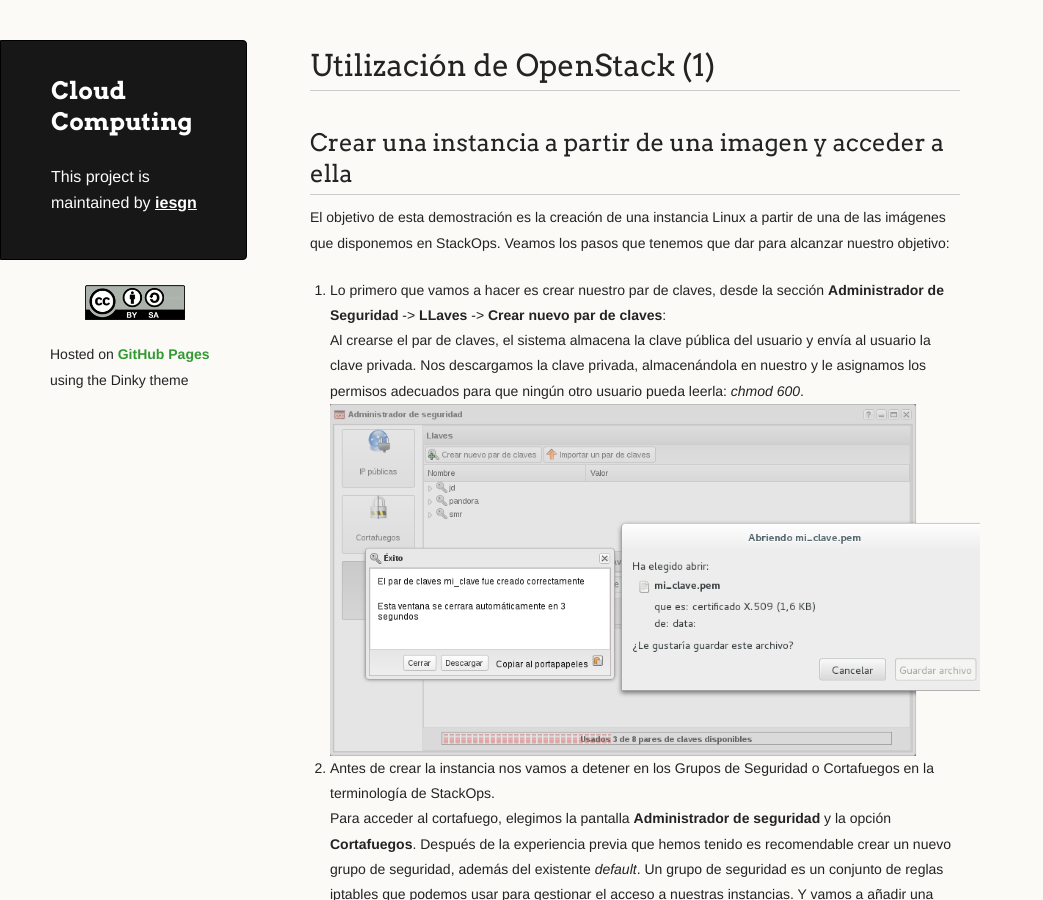
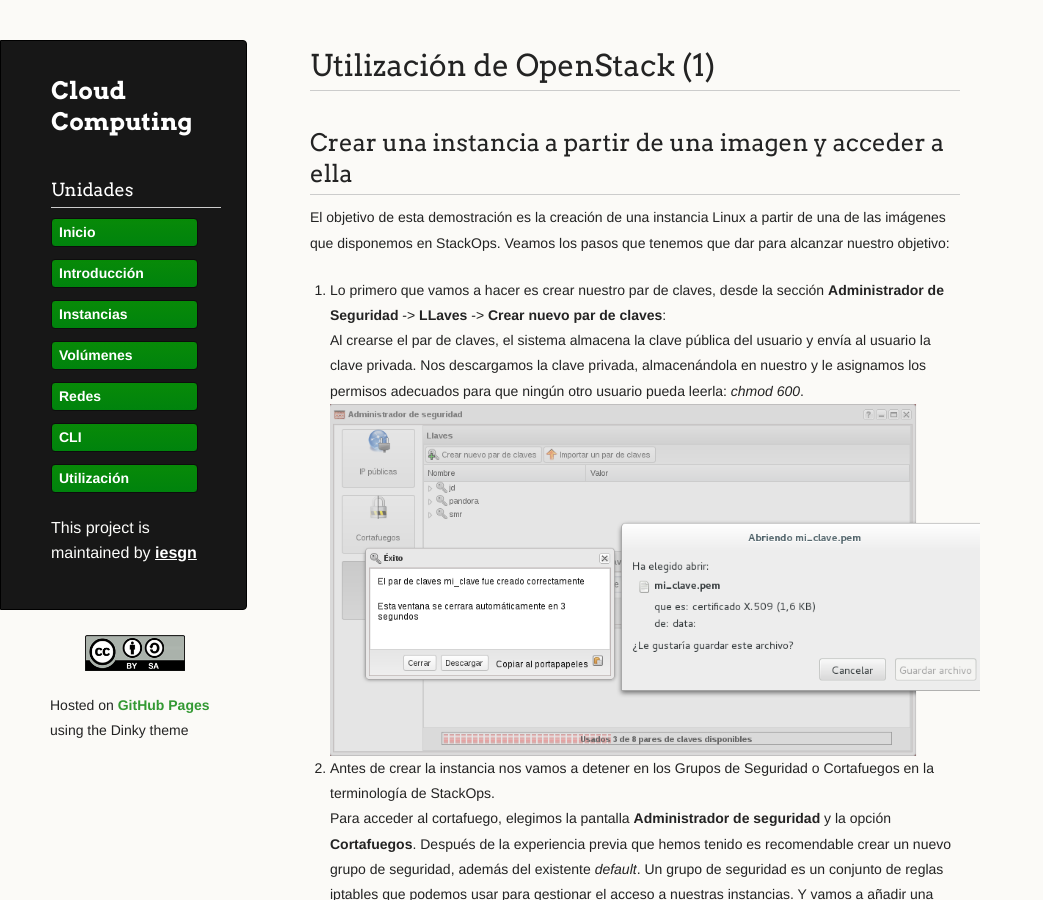
Before and after one commit to iesgn/cloud2, a Jekyll site: the page built from curso/u2/instancias1.md, in a window 1280 px wide and 900 px high. Shown: the whole window, without its empty margins (0-1043 px from the left). Built offline with Jekyll 4.4.1, drawn with Linux system fonts in a browser that asks for light colours.

Commit message:
Menú general

```diff
--- a/curso/u2/instancias1.md
+++ b/curso/u2/instancias1.md
@@ -2,7 +2,7 @@
 layout: blog
 tittle: Utilización de OpenStack (1)
 menu:
-  - Unidadades
+  - Unidades
 ---
 
 ## Crear una instancia a partir de una imagen y acceder a ella
```
Also changed, not shown: curso/u2/previos.md (+1 -1 lines).
